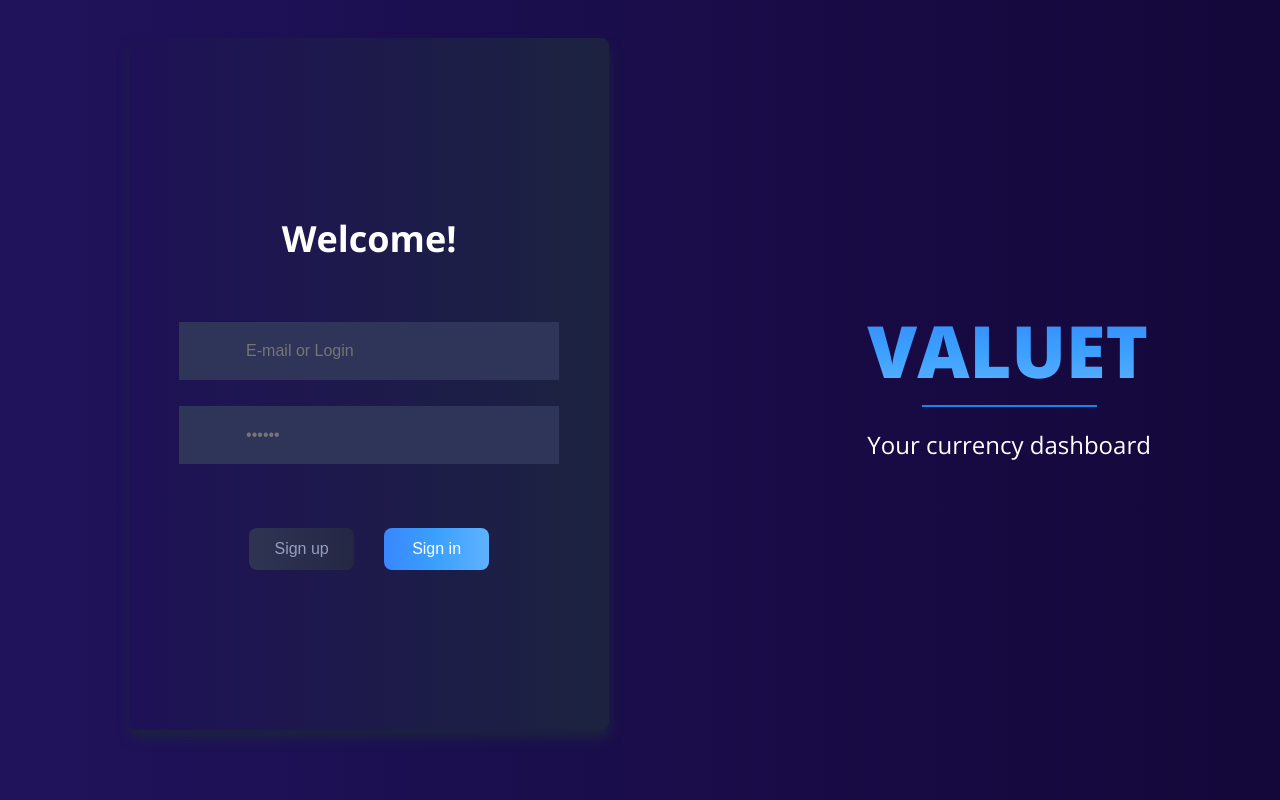
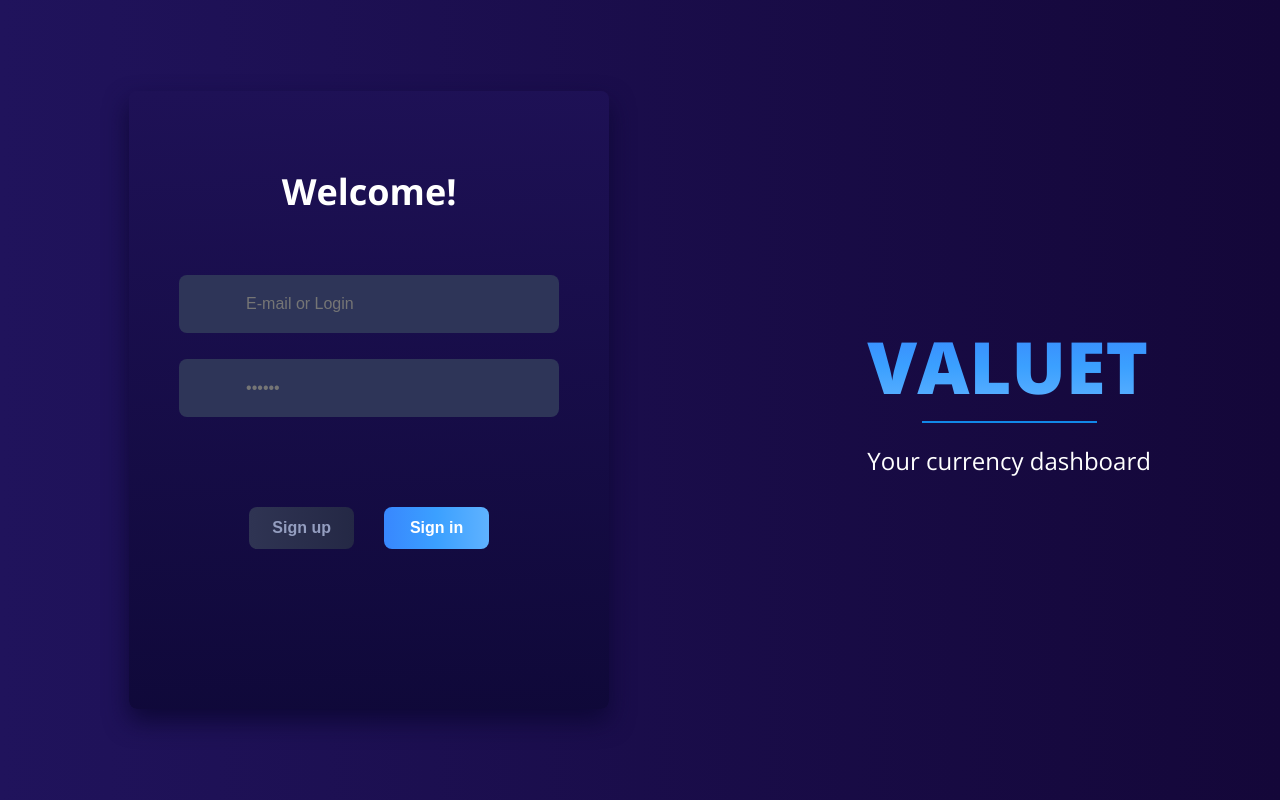
Before and after one commit to andreicatrina/Valuet-crypto, a plain HTML site: page index.html in a window 1280 px wide. Drawn offline with nearby package versions, Linux system fonts and the light colour scheme.

Commit message:
fix feedback items

```diff
--- a/index.html
+++ b/index.html
@@ -1,6 +1,7 @@
 <html>
   <head>
     <title>Valuet-crypto-wallet</title>
+
     <meta name="description" content="Crypto Wallet" />
     <link rel="stylesheet" href="style.css" />
     <link rel="preconnect" href="https://fonts.googleapis.com" />
@@ -14,16 +15,24 @@
     <header></header>
     <section class="main-section">
       <div class="main-div">
-        <div class="log-in-div">
+        <div class="auth-div">
+          <form id="sign-up-form">
             <h2>Welcome!</h2>
             <div class="main-inputs">
               <input type="text" placeholder="E-mail or Login" />
               <input type="text" placeholder="••••••" />
             </div>
             <div class="main-section-buttons">
-            <button class="Sign-up-button" type="button">Sign up</button>
+              <button
+                onclick="myFunction()"
+                class="Sign-up-button"
+                type="button"
+              >
+                Sign up
+              </button>
               <button class="Sign-in-button" type="button">Sign in</button>
             </div>
+          </form>
         </div>
         <div class="valuet-div">
           <h1>VALUET</h1>
@@ -34,5 +43,8 @@
         </div>
       </div>
     </section>
+    <footer>
+      <script src="script.js"></script>
+    </footer>
   </body>
 </html>
--- /dev/null
+++ b/script.js
@@ -0,0 +1,6 @@
+let myFunction = function () {
+  // console.log("Click");
+  let element = document.getElementById("sign-up-form");
+  console.log(element);
+  element.classList.add("hidden");
+};
--- a/style.css
+++ b/style.css
@@ -15,6 +15,8 @@ body {
   justify-content: center;
   background-image: linear-gradient(to right, #20135c, #140739);
   color: #949ec0;
+  height: 100%;
+  align-items: center;
 }
 
 .main-div {
@@ -22,13 +24,11 @@ body {
   align-items: center;
   justify-content: space-around;
   width: 1366px;
-  height: 768;
 }
 
 .main-inputs {
   display: flex;
-  gap: 26px;
-  flex-flow: column;
+  flex-direction: column;
   margin-top: 62px;
   margin-bottom: 64px;
 }
@@ -42,6 +42,13 @@ body {
   color: #616a8b;
   padding-left: 67px;
   border: none;
+  margin-bottom: 26px;
+  border-radius: 8px;
+}
+
+.main-inputs input:focus {
+  outline: none;
+  border: 2px solid #3ba0ff;
 }
 
 .main-section-buttons {
@@ -49,17 +56,21 @@ body {
   justify-content: center;
 }
 
-.log-in-div {
+.auth-div {
   padding-left: 50px;
   padding-right: 50px;
   padding-bottom: 160px;
-  padding-top: 180px;
-  background-image: linear-gradient(to right, #1e1156, #1c2340);
+  padding-top: 80px;
+  background-image: linear-gradient(
+    180deg,
+    rgba(30, 17, 86, 0.9),
+    rgba(14, 8, 55, 0.9)
+  );
   border-radius: 8px;
-  box-shadow: #1c2340 1px 8px 12px;
+  box-shadow: #0e0837 0px 12px 24px;
 }
 
-.log-in-div h2 {
+.auth-div h2 {
   line-height: 42px;
   font-size: 36px;
   font-weight: 700;
@@ -77,6 +88,11 @@ body {
   color: #949ec0;
   border: none;
   margin-right: 15px;
+  font-weight: 700;
+}
+
+.hidden {
+  display: none;
 }
 
 .Sign-in-button {
@@ -88,6 +104,7 @@ body {
   color: #ffffff;
   border: none;
   margin-left: 15px;
+  font-weight: 700;
 }
 
 .valuet-div h1 {
```
Lines whose indentation alone changed are shown as unchanged.
